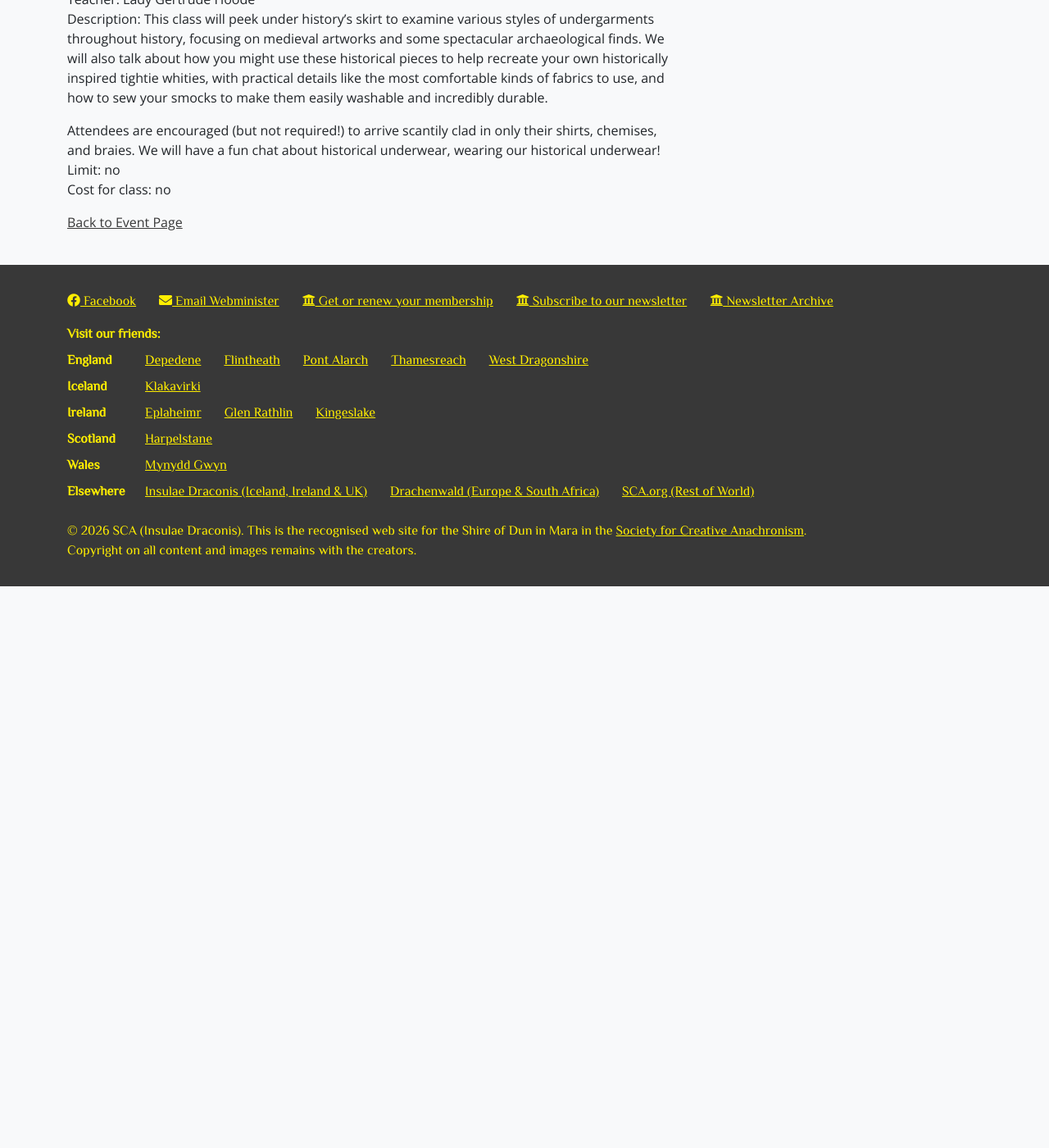
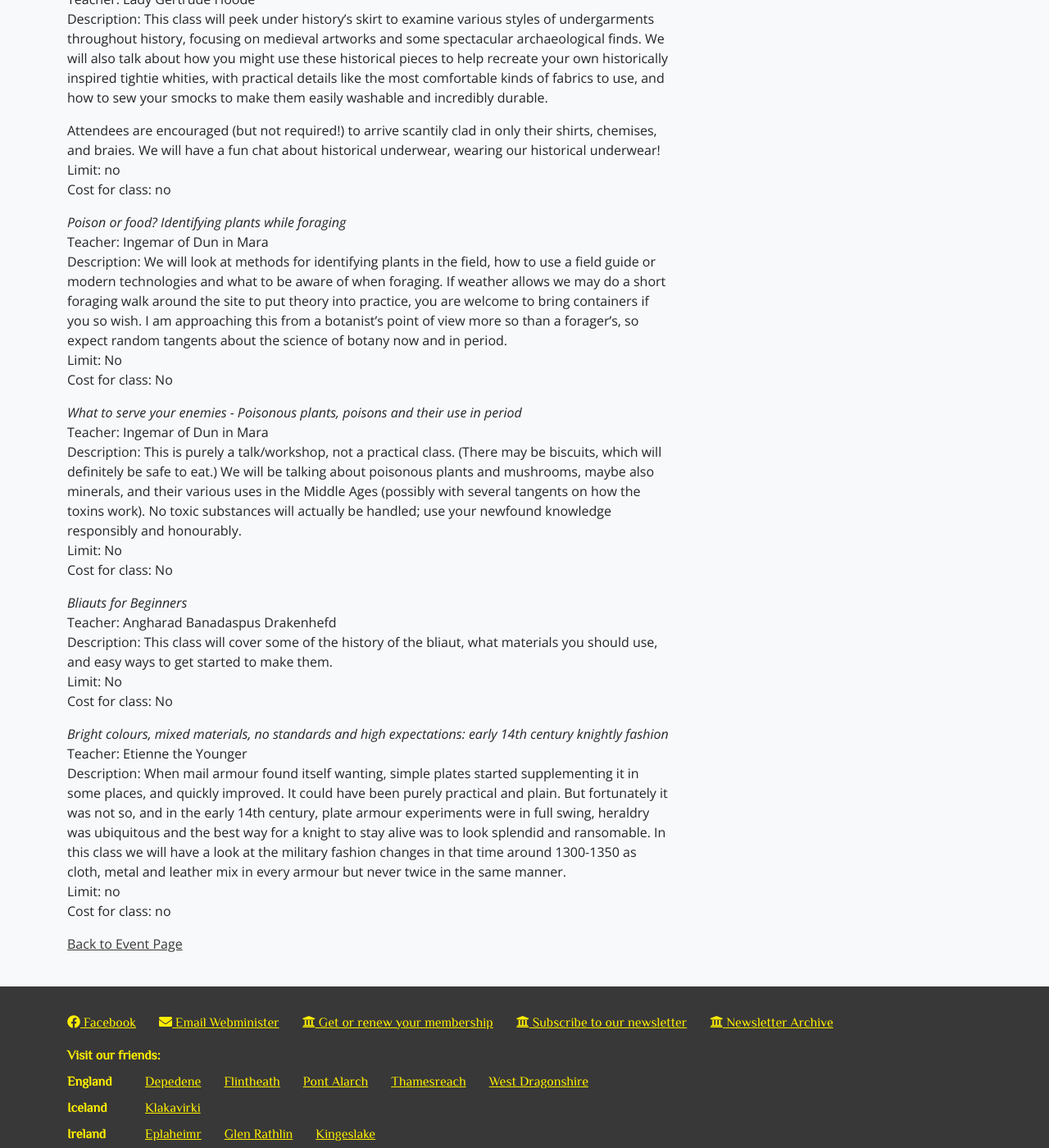
Before and after one commit to drachenwald/dun-in-mara, a Jekyll site: the page built from events/2026/strawberry-raid-v/classes.md, in a window 1280 px wide and 1400 px high, scrolled down 2869 px. Shown: the whole window at 82% size. Built offline with Jekyll 4.4.1, drawn with Linux system fonts in a browser that asks for light colours; comment, search, counter and statistics services are not loaded; before the commit the page ends 3584 px from its top, so only the background shows below that.

Commit message:
Added classes to SR class page

```diff
--- a/events/2026/strawberry-raid-v/classes.md
+++ b/events/2026/strawberry-raid-v/classes.md
@@ -99,6 +99,29 @@ Attendees are encouraged (but not required!) to arrive scantily clad in only the
 Limit: no
 Cost for class: no
 
+*Poison or food? Identifying plants while foraging*
+Teacher: Ingemar of Dun in Mara
+Description: We will look at methods for identifying plants in the field, how to use a field guide or modern technologies and what to be aware of when foraging. If weather allows we may do a short foraging walk around the site to put theory into practice, you are welcome to bring containers if you so wish. I am approaching this from a botanist's point of view more so than a forager's, so expect random tangents about the science of botany now and in period.
+Limit: No
+Cost for class: No
+
+*What to serve your enemies - Poisonous plants, poisons and their use in period*
+Teacher: Ingemar of Dun in Mara
+Description: This is purely a talk/workshop, not a practical class. (There may be biscuits, which will definitely be safe to eat.) We will be talking about poisonous plants and mushrooms, maybe also minerals, and their various uses in the Middle Ages (possibly with several tangents on how the toxins work). No toxic substances will actually be handled; use your newfound knowledge responsibly and honourably.
+Limit: No
+Cost for class: No
+
+*Bliauts for Beginners*
+Teacher: Angharad Banadaspus Drakenhefd
+Description: This class will cover some of the history of the bliaut, what materials you should use, and easy ways to get started to make them.
+Limit: No
+Cost for class: No
+
+*Bright colours, mixed materials, no standards and high expectations: early 14th century knightly fashion*
+Teacher: Etienne the Younger
+Description: When mail armour found itself wanting, simple plates started supplementing it in some places, and quickly improved. It could have been purely practical and plain. But fortunately it was not so, and in the early 14th century, plate armour experiments were in full swing, heraldry was ubiquitous and the best way for a knight to stay alive was to look splendid and ransomable. In this class we will have a look at the military fashion changes in that time around 1300-1350 as cloth, metal and leather mix in every armour but never twice in the same manner.
+Limit: no
+Cost for class: no
 
 
 
```
